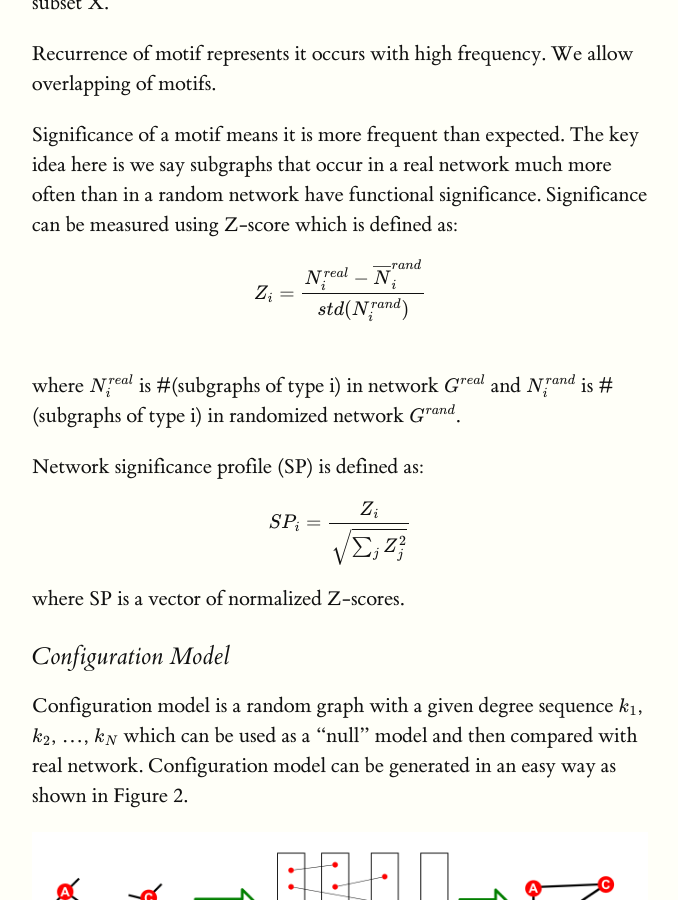
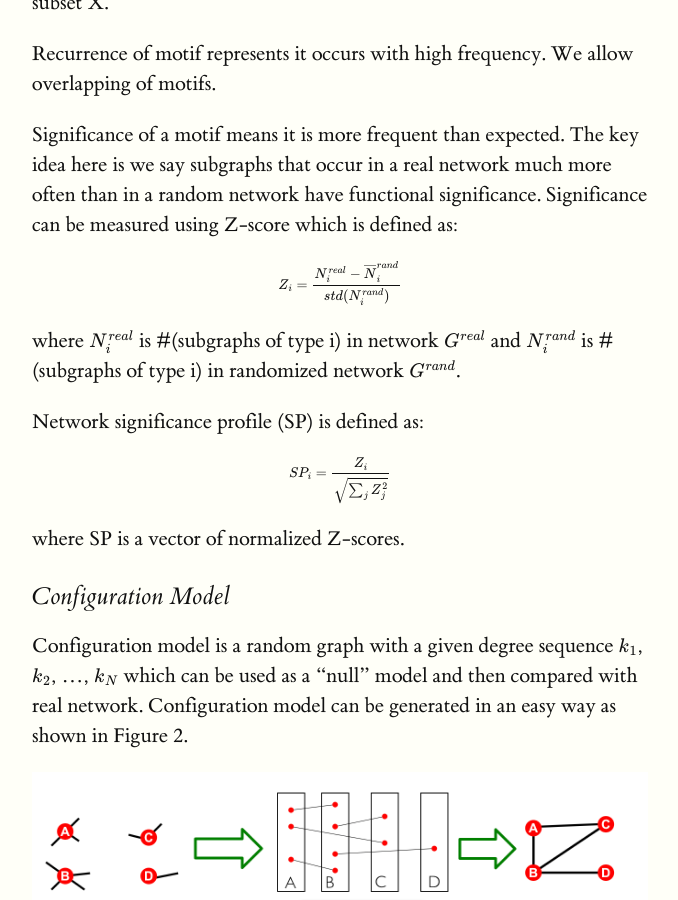
Before and after one commit to snap-stanford/cs224w-notes, a Jekyll site: the page built from preliminaries/motifs-and-structral-roles_lecture.md, in a window 1280 px wide and 900 px high, scrolled down 1003 px. Shown: the whole window, without its empty margins (128-806 px from the left). Built offline with Jekyll 4.4.1, drawn with Linux system fonts in a browser that asks for light colours; formulas are drawn with MathJax 3.

Commit message:
Update motifs-and-structral-roles_lecture.md

```diff
--- a/preliminaries/motifs-and-structral-roles_lecture.md
+++ b/preliminaries/motifs-and-structral-roles_lecture.md
@@ -18,10 +18,21 @@ Network motifs are recurring, significant patterns of interconnections in the ne
 
 Recurrence of motif represents it occurs with high frequency. We allow overlapping of motifs.
 
-Significance of a motif means it is more frequent than expected. The key idea here is we say subgraphs that occur in a real network much more often than in a random network have functional significance. Significance can be measured using Z-score which is defined as: \begin{equation} Z_{i} = \frac{N_{i}^{real} - \overline N_{i}^{rand}}{std(N_{i}^{rand})} \end{equation} <br>
+Significance of a motif means it is more frequent than expected. The key idea here is we say subgraphs that occur in a real network much more often than in a random network have functional significance. Significance can be measured using Z-score which is defined as:
+
+$$
+Z_{i} = \frac{N_{i}^{real} - \overline N_{i}^{rand}}{std(N_{i}^{rand})}
+$$
+
 where $$N_{i}^{real}$$ is #(subgraphs of type i) in network $$G^{real}$$ and $$N_{i}^{rand}$$ is #(subgraphs of type i) in randomized network $$G^{rand}$$.
 
-Network significance profile (SP) is defined as: \begin{equation} SP_{i} = \frac{Z_{i}}{\sqrt{\sum_{j} {Z_j^{2}}}}  \end{equation} where SP is a vector of normalized Z-scores.
+Network significance profile (SP) is defined as:
+
+$$
+SP_{i} = \frac{Z_{i}}{\sqrt{\sum_{j} {Z_j^{2}}}}
+$$
+
+where SP is a vector of normalized Z-scores.
 
 ### Configuration Model
 
```
